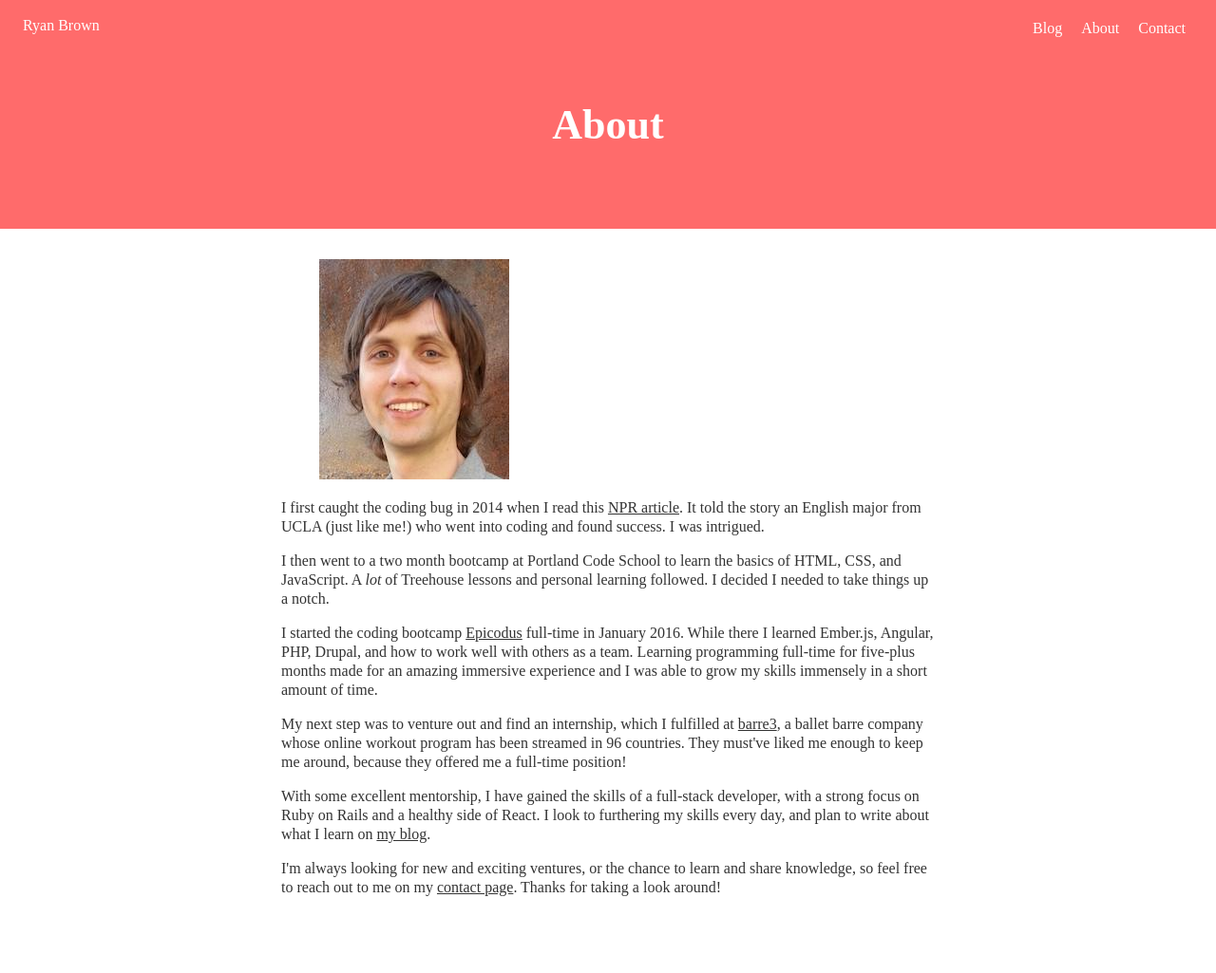
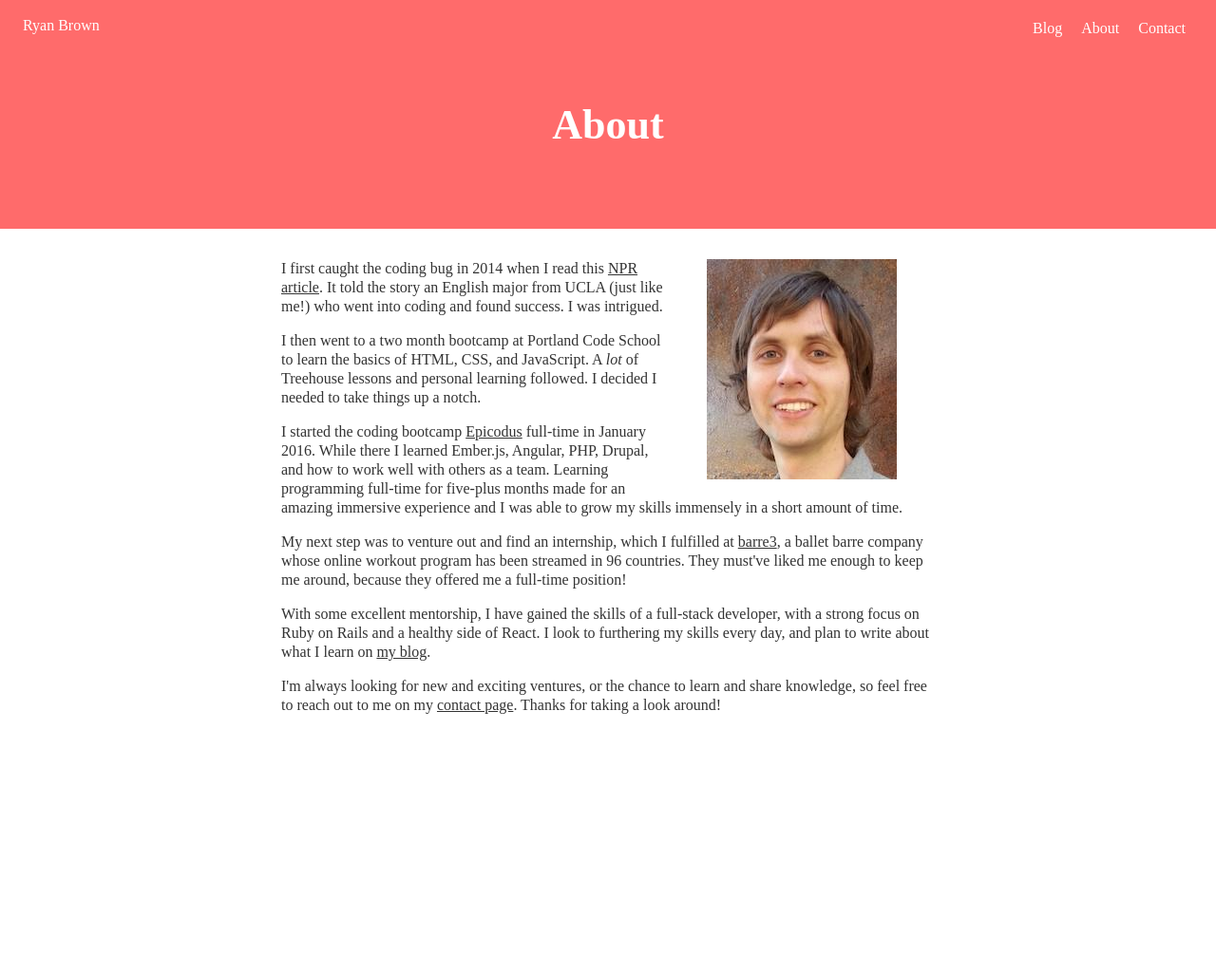
Before and after one commit to ryancolorcafe/jekyll-theme-collider, a Jekyll site: the page built from pages/about.html, in a window 1280 px wide. Shown: the whole page at 95% size. Built offline with Jekyll 4.4.1, drawn with Linux system fonts in a browser that asks for light colours; some web fonts are replaced; after the commit the page ends 900 px from its top, so only the background shows below that.

Commit message:
add helpers scss directory, file

```diff
--- /dev/null
+++ b/_sass/hire-me/helpers/_helpers.scss
@@ -0,0 +1,7 @@
+.left {
+  float: left;
+}
+
+.right {
+  float: right;
+}
--- a/_sass/hire-me/hire-me.scss
+++ b/_sass/hire-me/hire-me.scss
@@ -20,3 +20,6 @@
 @import "components/pagination";
 @import "components/post-list";
 @import "components/contact";
+
+// Helpers
+@import "helpers/helpers";
```
